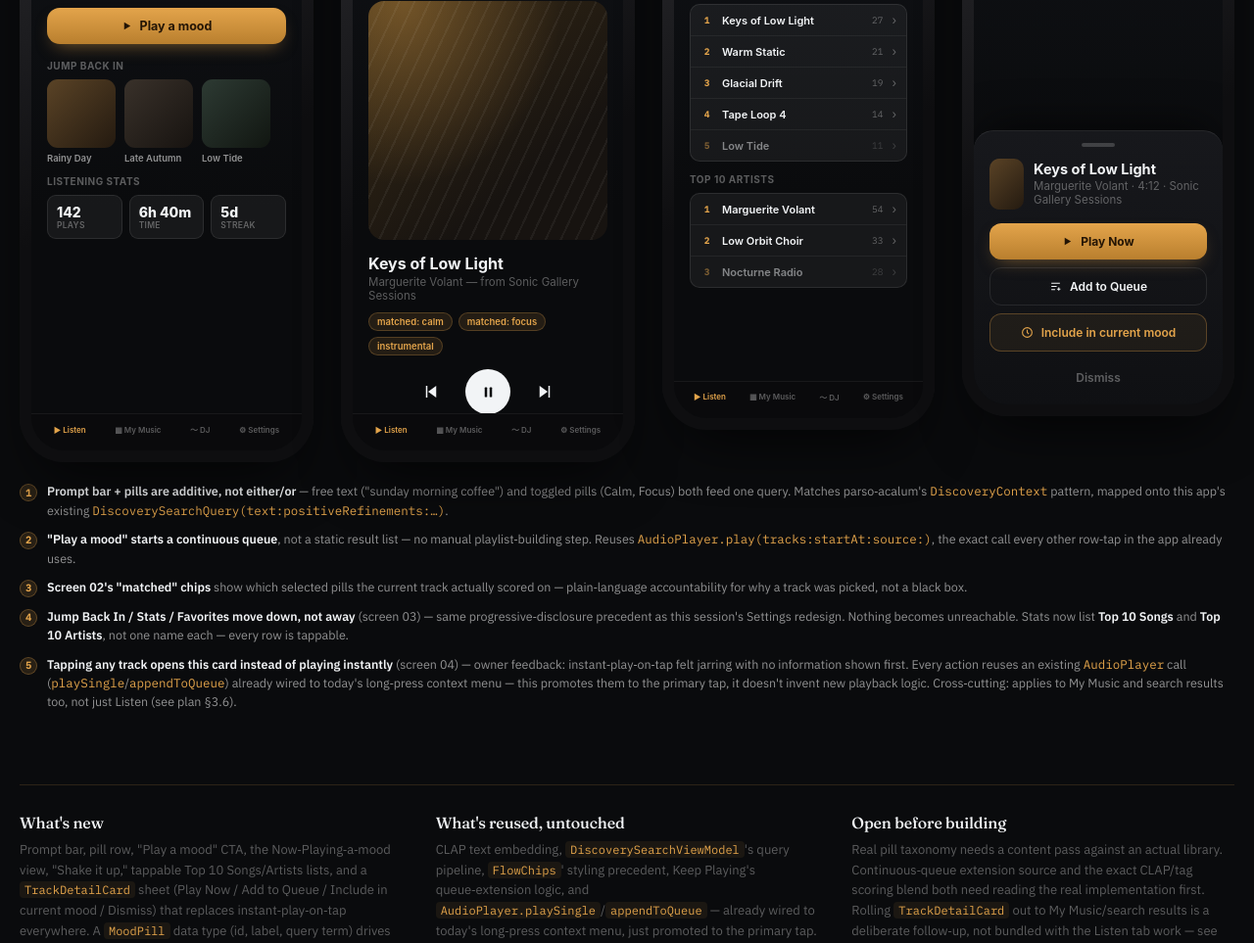
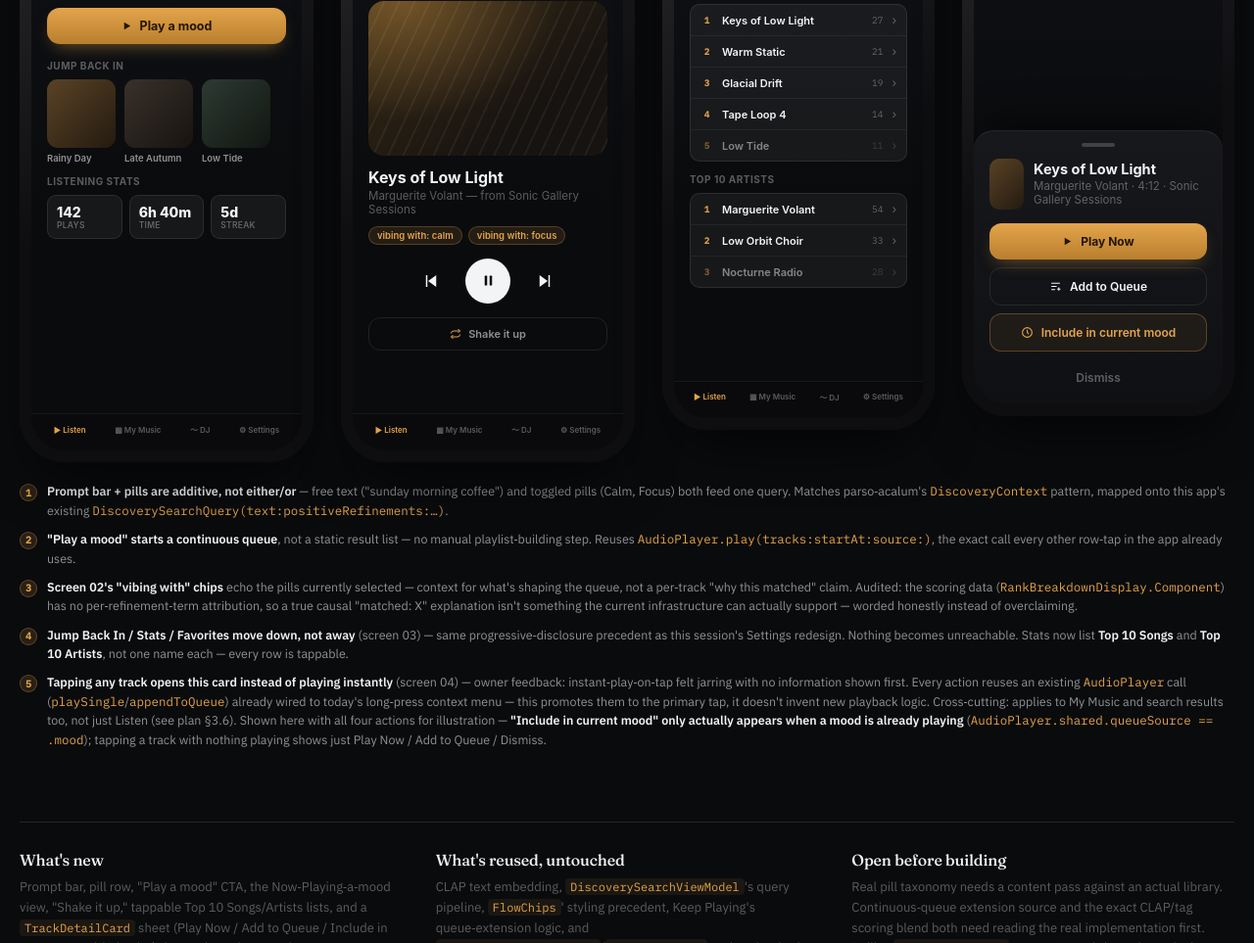
Before and after one commit to johnarleyburns/parso-tonearm, a plain HTML site: page docs/plans/mockups/mood-listening-mockups.html in a window 1280 px wide. Shown: the part 703-1666 px from the top of the page at 98% size. Drawn offline with Linux system fonts and the light colour scheme.

Commit message:
docs(plan): third audit pass — Non-goals contradiction, unsupported "matched" claim
Two more real gaps found before implementation starts:

1. §4 Non-goals claimed "Does not touch... My Music" — directly
   contradicted by §3.5 (pendingArtistFilter must be consumed by
   MyMusicView/LibraryView) and §3.6 (TrackDetailCard's explicitly
   planned follow-up rollout there). Corrected to name the two narrow,
   deliberate touches that are actually in scope, rather than leaving an
   absolute claim the rest of the document itself violates.
2. The published mockup's "Now Playing a mood" screen showed "matched:
   calm"/"matched: focus" chips, with its own annotation describing them
   as showing "which selected pills the current track actually scored
   on" — a real feature never specified anywhere in the plan text.
   Checked RankBreakdownDisplay.Component (the same structure the §7
   audit checklist already points at) and confirmed it carries no
   per-refinement-term attribution — there's no existing way to know
   which specific pill caused a track to rank highly, and a fused CLAP
   embedding of combined terms may not even make that meaningful to
   compute. Added an explicit call-out in §3.3 with two honest options,
   and recommended (and applied to the mockup) the cheap one: relabel as
   "vibing with: X" — context (the pills currently selected), not a
   causal "why this matched" claim the data can't support. Also dropped
   an "instrumental" chip that was showing on the mockup despite that
   pill not being selected in the same screen's pill row.

Also fixed a real visual bug while re-screenshotting: the "Shake it up"
button was clipped at the phone frame's bottom edge on the "Now Playing
a mood" screen — shrunk the artwork's aspect ratio to reclaim the room.

Co-Authored-By: Claude Sonnet 5 <noreply@anthropic.com>
Claude-Session: https://claude.ai/code/session_01Qxh4GJ6sbG8LYbWiUZEkw2

```diff
--- a/docs/plans/mockups/mood-listening-mockups.html
+++ b/docs/plans/mockups/mood-listening-mockups.html
@@ -232,7 +232,7 @@
 
   /* now-playing state (screen 2) */
   .np-art{
-    width:100%; aspect-ratio:1/1; border-radius:16px; margin:4px 0 14px;
+    width:100%; aspect-ratio:1.55/1; border-radius:16px; margin:4px 0 12px;
     background:
       radial-gradient(120% 140% at 15% 0%, rgba(227,164,75,.35), transparent 55%),
       linear-gradient(140deg,#3a2c16,#171310 70%);
@@ -452,9 +452,8 @@
               <div class="np-artist">Marguerite Volant — from Sonic Gallery Sessions</div>
             </div>
             <div class="matched">
-              <span>matched: calm</span>
-              <span>matched: focus</span>
-              <span>instrumental</span>
+              <span>vibing with: calm</span>
+              <span>vibing with: focus</span>
             </div>
 
             <div class="transport">
@@ -581,9 +580,9 @@
   <div class="annos">
     <div class="anno"><span class="n">1</span><div><b>Prompt bar + pills are additive, not either/or</b> — free text ("sunday morning coffee") and toggled pills (Calm, Focus) both feed one query. Matches parso‑acalum's <code style="font-family:var(--mono);color:var(--brass)">DiscoveryContext</code> pattern, mapped onto this app's existing <code style="font-family:var(--mono);color:var(--brass)">DiscoverySearchQuery(text:positiveRefinements:…)</code>.</div></div>
     <div class="anno"><span class="n">2</span><div><b>"Play a mood" starts a continuous queue</b>, not a static result list — no manual playlist‑building step. Reuses <code style="font-family:var(--mono);color:var(--brass)">AudioPlayer.play(tracks:startAt:source:)</code>, the exact call every other row‑tap in the app already uses.</div></div>
-    <div class="anno"><span class="n">3</span><div><b>Screen 02's "matched" chips</b> show which selected pills the current track actually scored on — plain‑language accountability for why a track was picked, not a black box.</div></div>
+    <div class="anno"><span class="n">3</span><div><b>Screen 02's "vibing with" chips</b> echo the pills currently selected — context for what's shaping the queue, not a per‑track "why this matched" claim. Audited: the scoring data (<code style="font-family:var(--mono);color:var(--brass)">RankBreakdownDisplay.Component</code>) has no per‑refinement‑term attribution, so a true causal "matched: X" explanation isn't something the current infrastructure can actually support — worded honestly instead of overclaiming.</div></div>
     <div class="anno"><span class="n">4</span><div><b>Jump Back In / Stats / Favorites move down, not away</b> (screen 03) — same progressive‑disclosure precedent as this session's Settings redesign. Nothing becomes unreachable. Stats now list <b>Top 10 Songs</b> and <b>Top 10 Artists</b>, not one name each — every row is tappable.</div></div>
-    <div class="anno"><span class="n">5</span><div><b>Tapping any track opens this card instead of playing instantly</b> (screen 04) — owner feedback: instant‑play‑on‑tap felt jarring with no information shown first. Every action reuses an existing <code style="font-family:var(--mono);color:var(--brass)">AudioPlayer</code> call (<code style="font-family:var(--mono);color:var(--brass)">playSingle</code>/<code style="font-family:var(--mono);color:var(--brass)">appendToQueue</code>) already wired to today's long‑press context menu — this promotes them to the primary tap, it doesn't invent new playback logic. Cross‑cutting: applies to My Music and search results too, not just Listen (see plan §3.6).</div></div>
+    <div class="anno"><span class="n">5</span><div><b>Tapping any track opens this card instead of playing instantly</b> (screen 04) — owner feedback: instant‑play‑on‑tap felt jarring with no information shown first. Every action reuses an existing <code style="font-family:var(--mono);color:var(--brass)">AudioPlayer</code> call (<code style="font-family:var(--mono);color:var(--brass)">playSingle</code>/<code style="font-family:var(--mono);color:var(--brass)">appendToQueue</code>) already wired to today's long‑press context menu — this promotes them to the primary tap, it doesn't invent new playback logic. Cross‑cutting: applies to My Music and search results too, not just Listen (see plan §3.6). Shown here with all four actions for illustration — <b>"Include in current mood" only actually appears when a mood is already playing</b> (<code style="font-family:var(--mono);color:var(--brass)">AudioPlayer.shared.queueSource == .mood</code>); tapping a track with nothing playing shows just Play Now / Add to Queue / Dismiss.</div></div>
   </div>
 
   <div class="notes">
```
Also changed, not shown: 1 other file.
